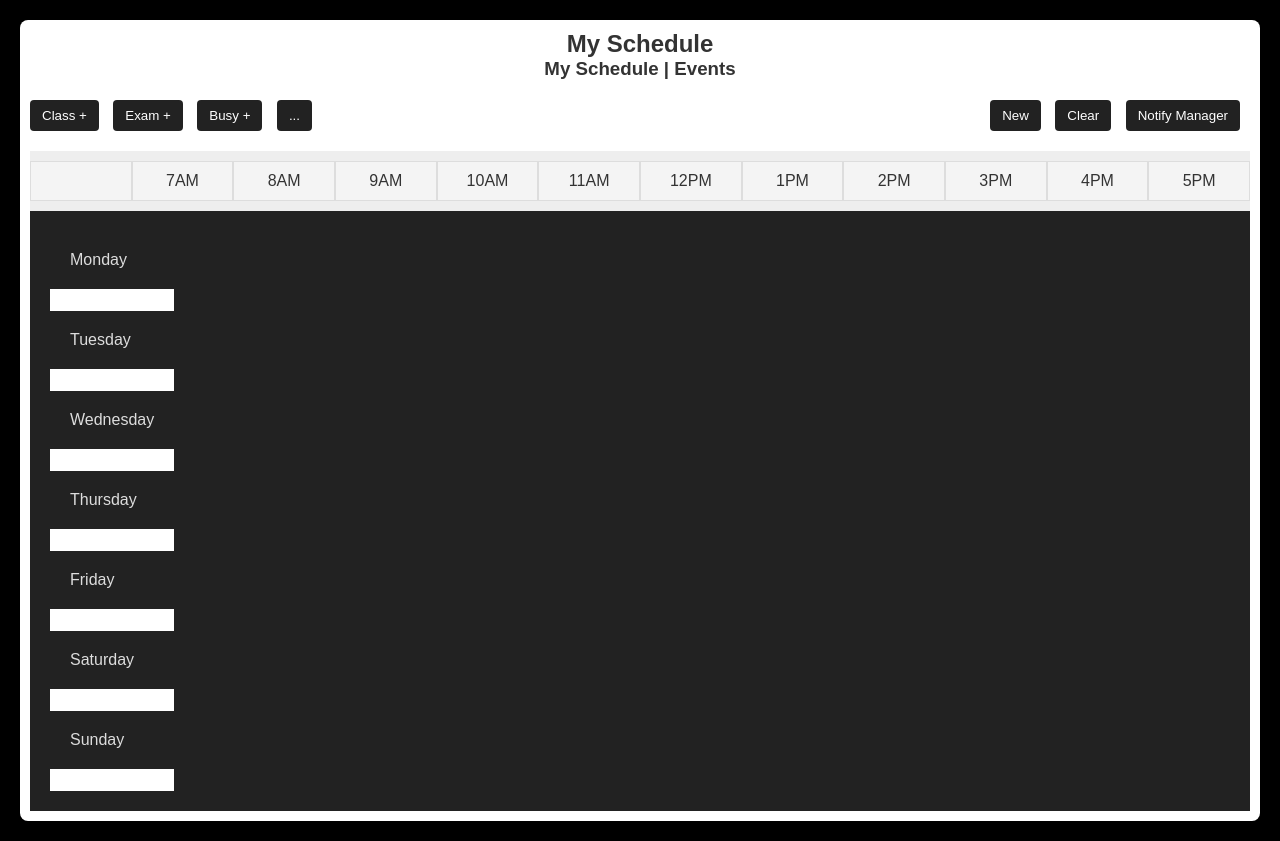
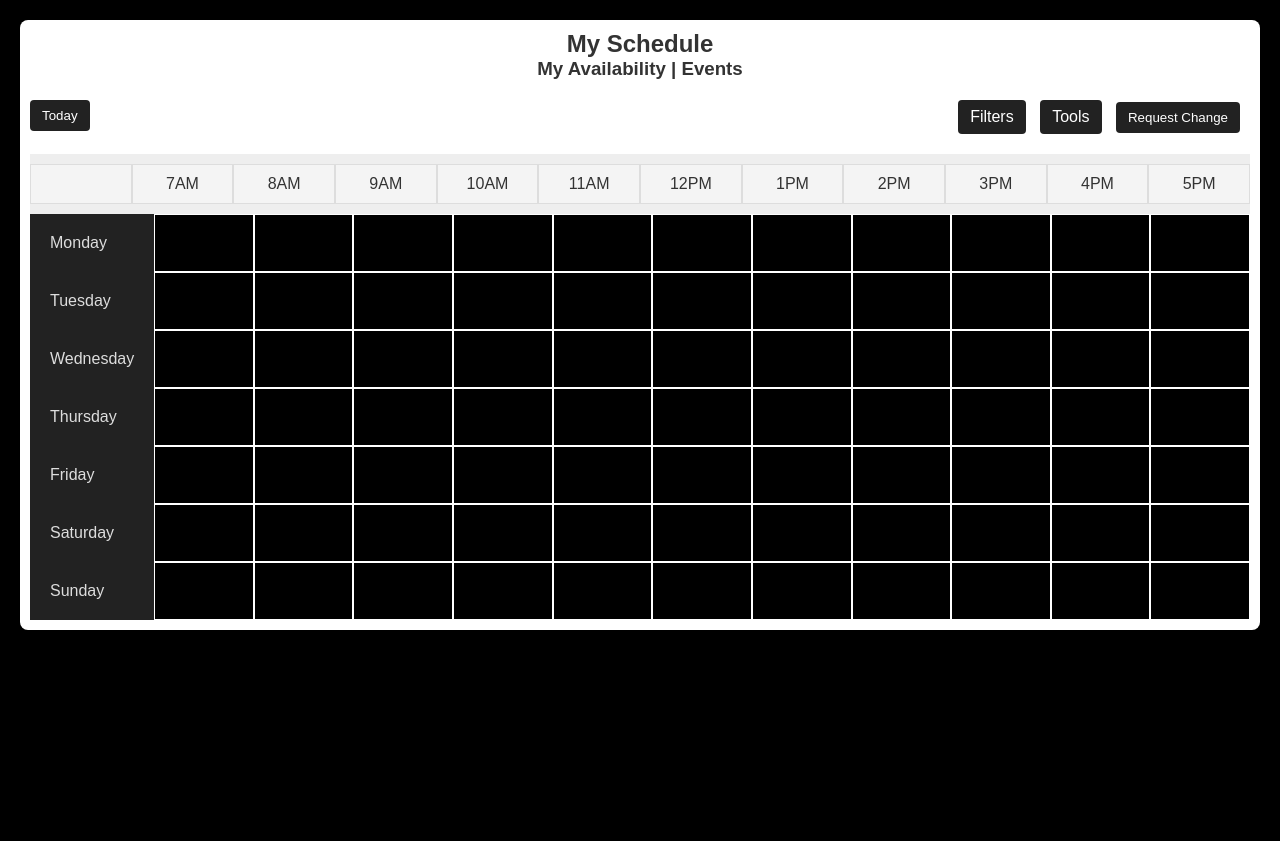
Before and after one commit to ryanmogauro/Scheduling-Project, a Flask app: page /schedule in a window 1280 px wide. Shown: the part 86-927 px from the top of the page. After the commit the page ends 716 px from the top, so only its background shows below. Run offline with Flask 3, Linux system fonts and the light colour scheme; a user stored in the database is signed in; data that the repository does not hold is empty.

Commit message:
finished schedule grid

```diff
--- a/static/schedule.css
+++ b/static/schedule.css
@@ -28,6 +28,44 @@
 
 main {
     padding: 20px;
+}
+
+.options {
+    position: relative;
+    display: inline-block;
+}
+
+.dropdown_btn {
+    background-color: #3498db;
+    color: white;
+    padding: 10px;
+    font-size: 16px;
+    border: none;
+    cursor: pointer;
+}
+
+.dropdown_content {
+    display: none;
+    position: absolute;
+    background-color: #f9f9f9;
+    min-width: 160px;
+    box-shadow: 0px 8px 16px 0px rgba(0,0,0,0.2);
+    z-index: 1;
+}
+
+.dropdown_content a {
+    color: black;
+    padding: 12px 16px;
+    text-decoration: none;
+    display: block;
+}
+
+.dropdown_content.show {
+    display: block;
+}
+
+.dropdown_btn:hover .dropdown_content {
+    display: block;
 }
 
 .schedule-section {
--- a/templates/schedule.html
+++ b/templates/schedule.html
@@ -2,7 +2,7 @@
 <html lang="en">
 <head>
     <link rel="stylesheet" href="{{ url_for('static', filename='schedule.css') }}">
-    <title>Employee Schedule</title>
+    <title>Employee Sign Up</title>
 </head>
 <body>
     <header>
@@ -15,23 +15,26 @@
     </header>
 
     <main>
-        <section class="schedule-section">
+            <section class="schedule-section">
             <div class="schedule-header">
                 <h2>My Schedule</h2>
-                <h3>My Schedule | Events</h3>
+                <h3>My Availability | Events</h3>
             </div>
 
             <div class="toolbar">
                 <div class="tags">
-                    <button>Class +</button>
-                    <button>Exam +</button>
-                    <button>Busy +</button>
-                    <button>...</button>
+                    <button>Today</button>
                 </div>
                 <div class="options">
-                    <button>New</button>
-                    <button>Clear</button>
-                    <button>Notify Manager</button>
+                    <button class = "dropdown_btn">Filters</button>
+                        <div class="dropdown_content">
+                            <a href="option1">option1</a>
+                            <a href="option2">option2</a>
+                            <a href="option3">option3</a>
+                        </div>
+
+                    <button class = "dropdown_btn">Tools</button>
+                    <button>Request Change</button>
                 </div>
             </div>
 
@@ -51,8 +54,7 @@
                     <span>5PM</span>
                 </div>
 
-                <div class="day-labels">
-                    <div class="day-labels">Monday</div>
+                <div class="day-labels">Monday</div>
                     <div class="cell"></div>
                     <div class="cell"></div>
                     <div class="cell"></div>
@@ -118,7 +120,7 @@
                     <div class="cell"></div>
                     <div class="cell"></div>
 
-                <div class="day-labels">Saturday</div>
+                    <div class="day-labels">Saturday</div>
                     <div class="cell"></div>
                     <div class="cell"></div>
                     <div class="cell"></div>
@@ -143,6 +145,50 @@
                     <div class="cell"></div>
                     <div class="cell"></div>
                     <div class="cell"></div>
+
+
+                <!-- <div class="time-labels">
+                    <span>7AM</span>
+                    <span>8AM</span>
+                    <span>9AM</span>
+                    <span>10AM</span>
+                    <span>11AM</span>
+                    <span>12PM</span>
+                    <span>1PM</span>
+                    <span>2PM</span>
+                    <span>3PM</span>
+                    <span>4PM</span>
+                    <span>5PM</span>
+                    <span>6PM</span>
+                </div>
+
+                <div class="day-labels">
+                    <ol>
+                    <li id="Monday">Monday <button class="add-btn">Add +</button></li>
+                    <li id = "Tuesday">Tuesday<button class="add-btn">Add +</button></li>
+                    <li id = "Wednesday">Wednesday<button class="add-btn">Add +</button></li>
+                    <li id = "Thursday">Thursday<button class="add-btn">Add +</button></li>
+                    <li id = "Friday">Friday<button class="add-btn">Add +</button></li>
+                    <li id = "Saturday">Saturday<button class="add-btn">Add +</button></li>
+                    <li id = "Sunday">Sunday<button class="add-btn">Add +</button></li>
+                    </ol>
+                </div>
+
+                <div class="schedule-grid">
+                    <div class="cell"></div>
+                    <div class="cell"></div>
+                    <div class="cell"></div>
+                    <div class="cell"></div>
+                    <div class="cell"></div>
+                    <div class="cell"></div>
+                    <div class="cell"></div>
+                    <div class="cell"></div>
+                    <div class="cell"></div>
+                    <div class="cell"></div>
+                    <div class="cell"></div>
+                    <div class="cell"></div>
+                </div> -->
+                <!-- Repeat for each day of the week -->
             </div>
         </section>
     </main>
--- a/views.py
+++ b/views.py
@@ -68,6 +68,6 @@
 
 
 
-    currentUnavailability = Unavailability.filter_by(employeeID = current_user.employeeID).all()
+    #currentUnavailability = Unavailability.filter_by(employeeID = current_user.employeeID).all()
 
     return render_template('unavailability.html', unavailability = None)
```
Also changed, not shown: templates/unavailability.html (+1 -15 lines), instance/mydatabase.db (added).
